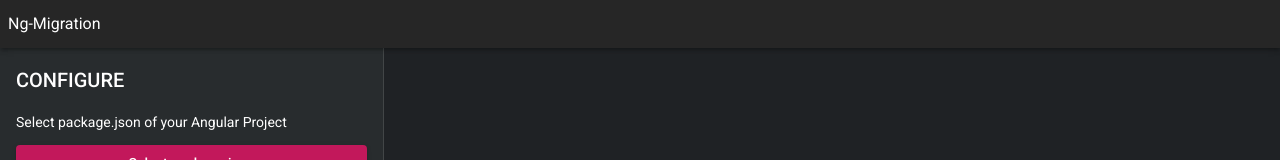
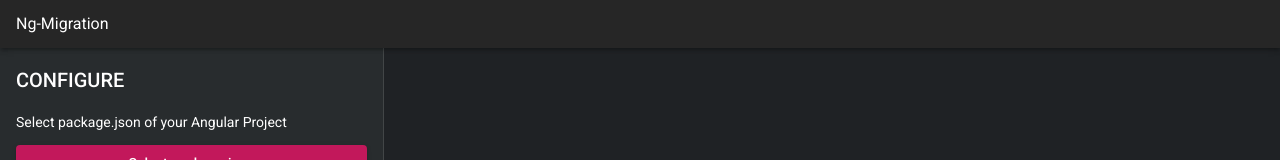
Before and after one commit to AngshumanT695/MigrationApp, an Angular app: page / in a window 1280 px wide. Shown: the top 160 px of the page. Built offline with nearby package versions, Linux system fonts and the light colour scheme.

Commit message:
Style and loader changes

```diff
--- a/src/app/app.component.html
+++ b/src/app/app.component.html
@@ -73,14 +73,7 @@
 
         </ng-container>
 
-        <div *ngIf="isLoading" class="mt-4 text-center">
-          <svg class="spinner text-primary" viewBox="0 0 50 50" stroke="currentColor">
-            <circle class="path" cx="25" cy="25" r="20" fill="none" stroke-width="5"></circle>
-          </svg>
-          <div class="mt-2 px-5 small text-secondary">
-            {{ isLoading }}
-          </div>
-        </div>
+        <app-loader *ngIf="isLoading" [loadingMessage]="isLoading"></app-loader>
 
       </div>
 
--- a/src/app/app.component.less
+++ b/src/app/app.component.less
@@ -4,7 +4,7 @@
 
 .app-header {
   position: relative;
-  padding: .5rem;
+  padding: 0.5rem 1rem;
   color: #fff;
   background: #262626;
   z-index: 100;
--- a/src/app/app.module.ts
+++ b/src/app/app.module.ts
@@ -16,6 +16,7 @@
 import { MatCheckboxModule } from '@angular/material/checkbox';
 import { MatListModule } from '@angular/material/list';
 import { MatExpansionModule } from '@angular/material/expansion';
+import { LoaderModule } from './components/loader/loader.module';
 
 @NgModule({
   declarations: [
@@ -27,6 +28,7 @@
     HttpClientModule,
     BrowserAnimationsModule,
     FormsModule,
+    LoaderModule,
     MatCardModule,
     MatButtonModule,
     MatInputModule,
--- /dev/null
+++ b/src/app/components/loader/loader.component.html
@@ -0,0 +1,9 @@
+<svg class="spinner text-primary" viewBox="0 0 50 50" stroke="currentColor">
+  <circle class="path" cx="25" cy="25" r="20" fill="none" stroke-width="5"></circle>
+</svg>
+<div class="mt-2 px-5 small text-secondary">
+  {{ loadingMessage }}
+</div>
+<div *ngIf="willTakeTime" class="mt-2 px-5 small text-secondary">
+  This may take a few minutes.
+</div>
--- /dev/null
+++ b/src/app/components/loader/loader.component.less
@@ -0,0 +1,4 @@
+:host {
+  display: block;
+  text-align: center;
+}
--- /dev/null
+++ b/src/app/components/loader/loader.component.ts
@@ -0,0 +1,30 @@
+import { isPlatformBrowser } from '@angular/common';
+import { ChangeDetectionStrategy, ChangeDetectorRef, Component, Inject, Input, OnInit, PLATFORM_ID } from '@angular/core';
+
+@Component({
+  selector: 'app-loader',
+  templateUrl: './loader.component.html',
+  styleUrls: ['./loader.component.less'],
+  changeDetection: ChangeDetectionStrategy.OnPush
+})
+export class LoaderComponent implements OnInit {
+
+  willTakeTime: boolean;
+
+  @Input() loadingMessage: string;
+
+  constructor(
+    @Inject(PLATFORM_ID) private platformId: any,
+    private cd: ChangeDetectorRef
+  ) { }
+
+  ngOnInit(): void {
+    if (isPlatformBrowser(this.platformId)) {
+      setTimeout(() => {
+        this.willTakeTime = true;
+        this.cd.markForCheck();
+      }, 7000);
+    }
+  }
+
+}
--- a/src/styles.less
+++ b/src/styles.less
@@ -11,6 +11,26 @@
   font-family: Roboto, "Helvetica Neue", sans-serif;
   line-height: 1.5 !important;
   background-color: #f7f7f7;
+}
+
+::-webkit-scrollbar {
+  width: 8px;
+}
+
+/* Track */
+::-webkit-scrollbar-track {
+  background: #363a3b;
+}
+
+/* Handle */
+::-webkit-scrollbar-thumb {
+  border-radius: 1000px;
+  background: #757c7d;
+}
+
+/* Handle on hover */
+::-webkit-scrollbar-thumb:hover {
+  background: #555;
 }
 
 [hidden] {
```
Also changed, not shown: src/app/components/loader/loader.module.ts (added, +14 -0 lines), 1 other file (tests, documents, lock files or other folders).
